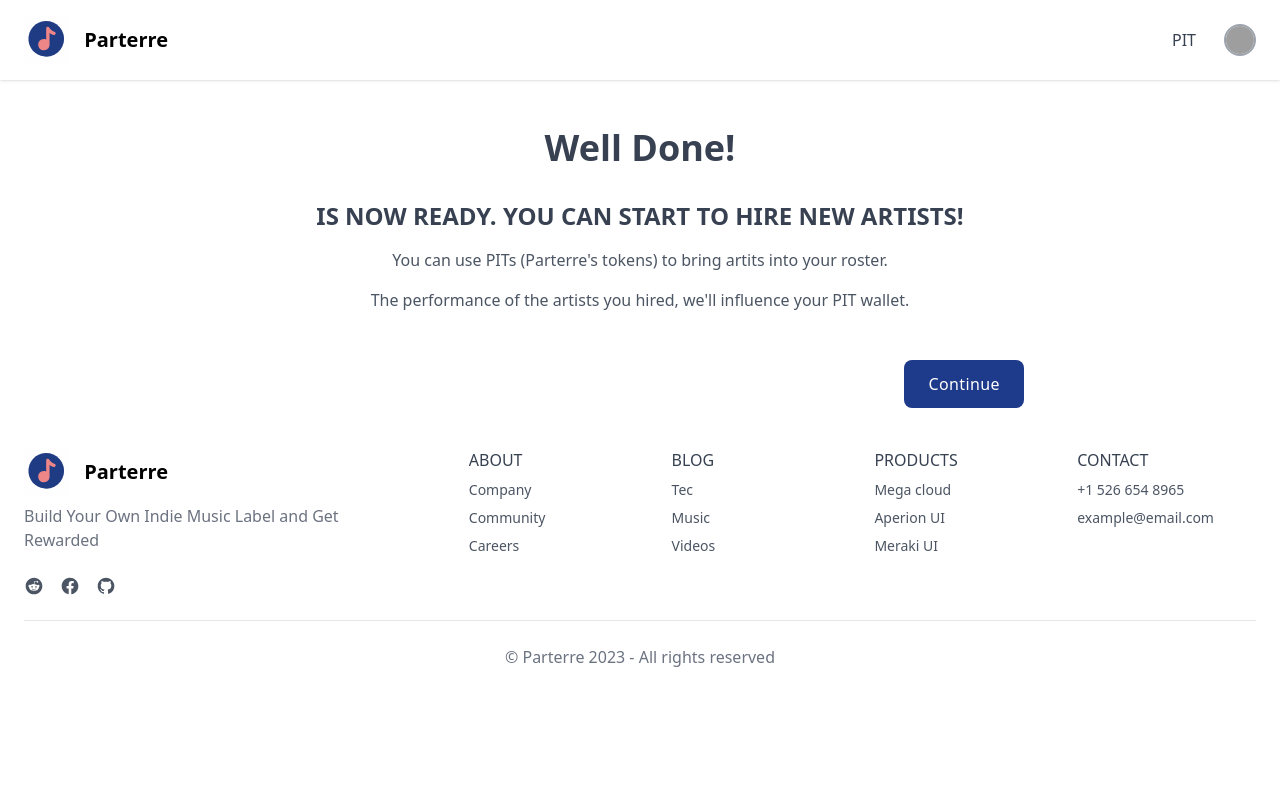
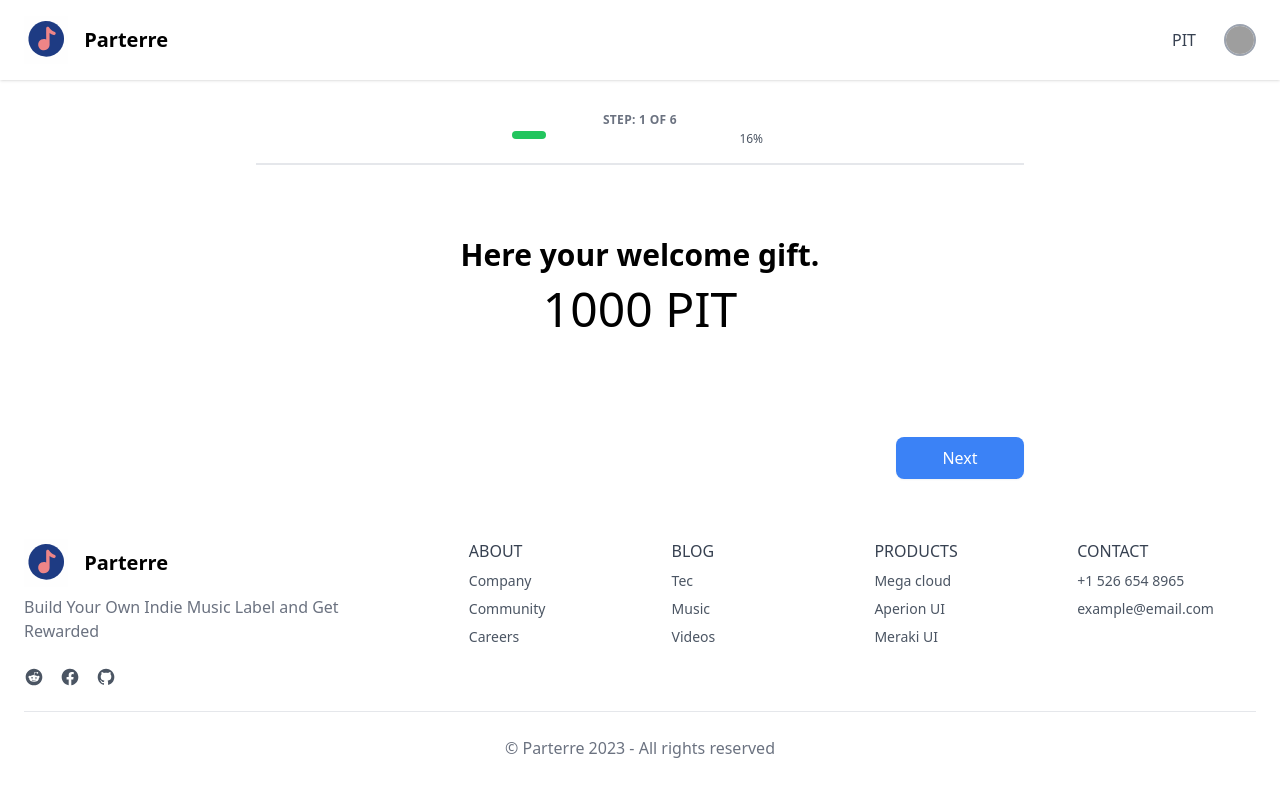
Before and after one commit to liuuuk311/parterre, a Django app: page /welcome/ in a window 1280 px wide. Run offline with Django 4.2, Linux system fonts and the light colour scheme; the visitor is signed in with stand-in values (Sample User, id 1); parts of the project's set-up code (start-up, migrations or seed data) failed here and were passed over; some libraries are stand-ins or nearby versions; grey boxes are pictures that could not be loaded.

Commit message:
Welcome wizard

```diff
--- /dev/null
+++ b/web/users/templates/label/bottom_navigation.html
@@ -0,0 +1,31 @@
+<!-- Bottom Navigation -->
+<div class="py-5 bg-white">
+    <div class="mx-auto">
+        <div class="flex justify-between">
+            <div class="w-1/2">
+                <button
+                        x-show="step > 1"
+                        @click="step--"
+                        class="w-32 focus:outline-none py-2 px-5 rounded-lg shadow-sm text-center text-gray-600 bg-white hover:bg-gray-100 font-medium border"
+                >Previous
+                </button>
+            </div>
+
+            <div class="w-1/2 text-right">
+                <button
+                        x-show="step < 6"
+                        @click="step++"
+                        class="w-32 focus:outline-none border border-transparent py-2 px-5 rounded-lg shadow-sm text-center text-white bg-blue-500 hover:bg-blue-600 font-medium"
+                >Next
+                </button>
+
+                <button
+                        @click="step = 'complete'"
+                        x-show="step === 6"
+                        class="w-32 focus:outline-none border border-transparent py-2 px-5 rounded-lg shadow-sm text-center text-white bg-blue-500 hover:bg-blue-600 font-medium"
+                >Complete
+                </button>
+            </div>
+        </div>
+    </div>
+</div>
--- a/web/users/templates/label/label_info.html
+++ /dev/null
@@ -1,34 +0,0 @@
-{% extends 'utils/base_app.html' %}
-{% load static tailwind_tags tailwind_filters i18n %}
-
-{% block title %}
-    {% translate "Dashboard" %}
-{% endblock %}
-
-
-{% block content %}
-    {{ block.super }}
-    <div class="max-w-3xl mx-auto text-center">
-        <h1 class="text-4xl capitalize font-extrabold text-gray-700 dark:text-white my-8">{% translate "Well done!" %}</h1>
-
-            <div class="mt-2">
-                <h2 class="text-2xl uppercase font-bold text-gray-700 dark:text-white hover:text-gray-600 dark:hover:text-gray-200">
-                    {{ user.label.name }} {% translate "is now ready. You can start to hire new artists!" %}
-                </h2>
-                <p class="my-4 text-gray-600 dark:text-gray-300">
-                    {% translate "You can use PITs (Parterre's tokens) to bring artits into your roster." %}
-                </p>
-                <p class="my-4 text-gray-600 dark:text-gray-300">
-                    {% translate "The performance of the artists you hired, we'll influence your PIT wallet." %}
-                </p>
-            </div>
-
-
-            <div class="flex items-center justify-end mt-12">
-                {% translate "Continue" as continue_label %}
-                {% url 'dashboard' as href %}
-                {% include "utils/buttons/primary_button.html" with label=continue_label href=href %}
-            </div>
-    </div>
-
-{% endblock %}
--- /dev/null
+++ b/web/users/templates/label/navigation.html
@@ -0,0 +1,13 @@
+<!-- Top Navigation -->
+<div class="border-b-2 py-4">
+    <div class="uppercase tracking-wide text-xs font-bold text-gray-500 mb-1 leading-tight"
+         x-text="`Step: ${step} of 6`"></div>
+    <div class="md:w-64 flex flex-row mx-auto">
+        <div class="w-full bg-white rounded-full mr-2">
+            <div class="rounded-full bg-green-500 text-xs leading-none h-2 text-center text-white"
+                 :style="'width: '+ parseInt(step / 6 * 100) +'%'"></div>
+        </div>
+        <div class="text-xs w-10 text-gray-600" x-text="parseInt(step / 6 * 100) +'%'"></div>
+    </div>
+</div>
+<!-- /Top Navigation -->
--- /dev/null
+++ b/web/users/templates/label/step1.html
@@ -0,0 +1,9 @@
+{% load i18n %}
+<div class="py-8">
+    <h1 class="text-3xl font-bold">
+        {% translate "Here your welcome gift." %}
+    </h1>
+    <h2 class="text-5xl leading-normal">
+        1000 PIT
+    </h2>
+</div>
--- /dev/null
+++ b/web/users/templates/label/step2.html
@@ -0,0 +1,6 @@
+{% load i18n %}
+<div class="py-8">
+    <h1 class="text-3xl font-bold">
+        {% translate "Here's a short tour of the app" %}
+    </h1>
+</div>
--- /dev/null
+++ b/web/users/templates/label/step3.html
@@ -0,0 +1,10 @@
+{% load i18n %}
+<div class="py-8">
+    <h1 class="text-3xl font-bold">
+        {% translate "Buy artists" %}
+    </h1>
+    <p>
+        {% translate "With PIT you can buy your favorite artists" %}
+    </p>
+    <img src="" alt="How to buy Artists" class="w-full">
+</div>
--- /dev/null
+++ b/web/users/templates/label/step4.html
@@ -0,0 +1,10 @@
+{% load i18n %}
+<div class="py-8">
+    <h1 class="text-3xl font-bold">
+        {% translate "Weekly PIT" %}
+    </h1>
+    <p>
+        {% translate "Every week the artists will earn you royalties which you will get as PITs" %}
+    </p>
+    <img src="" alt="Transactions" class="w-full">
+</div>
--- /dev/null
+++ b/web/users/templates/label/step5.html
@@ -0,0 +1,10 @@
+{% load i18n %}
+<div class="py-8">
+    <h1 class="text-3xl font-bold">
+        {% translate "Sell Artists" %}
+    </h1>
+    <p>
+        {% translate "The value of an artist changes overtime based on their performances. You can sell an artist to make some profit" %}
+    </p>
+    <img src="" alt="Sell artist" class="w-full">
+</div>
--- /dev/null
+++ b/web/users/templates/label/step6.html
@@ -0,0 +1,10 @@
+{% load i18n %}
+<div class="py-8">
+    <h1 class="text-3xl font-bold">
+        {% translate "Marketplace" %}
+    </h1>
+    <p>
+        {% translate "You can use your PIT to get valuable things from our marketplace" %}
+    </p>
+    <img src="" alt="Marketplace" class="w-full">
+</div>
--- /dev/null
+++ b/web/users/templates/label/step_complete.html
@@ -0,0 +1,15 @@
+{% load i18n %}
+<div>
+    <svg class="mb-4 h-20 w-20 text-green-500 mx-auto" viewBox="0 0 20 20" fill="currentColor">
+        <path fill-rule="evenodd"
+              d="M10 18a8 8 0 100-16 8 8 0 000 16zm3.707-9.293a1 1 0 00-1.414-1.414L9 10.586 7.707 9.293a1 1 0 00-1.414 1.414l2 2a1 1 0 001.414 0l4-4z"
+              clip-rule="evenodd"/>
+    </svg>
+
+    <h2 class="text-2xl mb-4 text-gray-800 text-center font-bold">{% translate 'Ready to start?' %}</h2>
+
+    <a href="{% url 'dashboard' %}"
+            class="w-32 focus:outline-none border border-transparent py-2 px-5 rounded-lg shadow-sm text-center text-white bg-blue-500 hover:bg-blue-600 font-medium"
+    >Let's go
+    </a>
+</div>
--- /dev/null
+++ b/web/users/templates/label/welcome.html
@@ -0,0 +1,55 @@
+{% extends 'utils/base_app.html' %}
+{% load static tailwind_tags tailwind_filters i18n %}
+
+{% block title %}
+    {% translate "Dashboard" %}
+{% endblock %}
+
+
+{% block content %}
+    {{ block.super }}
+    <div class="max-w-3xl mx-auto text-center">
+        <div x-data="app()" x-cloak>
+            <div x-show.transition="step === 'complete'">
+                {% include "label/step_complete.html" %}
+            </div>
+            <div x-show.transition="step != 'complete'">
+                {% include "label/navigation.html" %}
+
+                <!-- Step Content -->
+                <div class="py-10 text-center">
+                    <div x-show.transition.in="step === 1">
+                        {% include "label/step1.html" %}
+                    </div>
+                    <div x-show.transition.in="step === 2">
+                        {% include "label/step2.html" %}
+                    </div>
+                    <div x-show.transition.in="step === 3">
+                        {% include "label/step3.html" %}
+                    </div>
+                    <div x-show.transition.in="step === 4">
+                        {% include "label/step4.html" %}
+
+                    </div>
+                    <div x-show.transition.in="step === 5">
+                        {% include "label/step5.html" %}
+                    </div>
+                    <div x-show.transition.in="step === 6">
+                        {% include "label/step6.html" %}
+                    </div>
+                </div>
+                {% include "label/bottom_navigation.html" %}
+                <!-- / Step Content -->
+            </div>
+        </div>
+    </div>
+
+<script>
+    function app() {
+        return {
+            step: 1,
+        }
+    }
+</script>
+
+{% endblock %}
--- a/web/users/templates/profile/profile.html
+++ b/web/users/templates/profile/profile.html
@@ -9,4 +9,7 @@
 {% block content %}
     {{ block.super }}
     {% include "profile/transactions.html" %}
+    <a href="{% url 'logout' %}">
+        {% translate "Logout" %}
+    </a>
 {% endblock %}
--- a/web/users/templates/registration/_form_container.html
+++ b/web/users/templates/registration/_form_container.html
@@ -6,7 +6,7 @@
     <div class="w-full max-w-xl mx-auto overflow-hidden bg-white rounded-lg shadow-md dark:bg-slate-800">
         <div class="py-8 px-4 md:px-12">
             <a class="flex justify-center mx-auto" href="{% url 'home' %}">
-                <img class="w-auto h-12" src="{% static 'logo.png' %}" alt="Parterre Logo">
+                {% include "utils/logo.html" %}
             </a>
 
             <h3 class="my-5 text-3xl font-medium text-center text-black dark:text-gray-200">
--- a/web/users/views.py
+++ b/web/users/views.py
@@ -31,7 +31,7 @@
 
 
 class RecordLabelInfoView(LoginRequiredMixin, TemplateView):
-    template_name = 'label/label_info.html'
+    template_name = 'label/welcome.html'
 
 
 class UserProfileView(LoginRequiredMixin, TemplateView):
--- /dev/null
+++ b/web/utils/templates/utils/logo.html
@@ -0,0 +1,20 @@
+<svg xmlns="http://www.w3.org/2000/svg" version="1.1" class="h-12" viewBox="0 0 1288 1400"
+                         style="shape-rendering:geometricPrecision; text-rendering:geometricPrecision; image-rendering:optimizeQuality; fill-rule:evenodd; clip-rule:evenodd"
+                         xmlns:xlink="http://www.w3.org/1999/xlink">
+                        <g>
+                            <path style="opacity:1" fill="#fefefe"
+                                  d="M -0.5,-0.5 C 428.833,-0.5 858.167,-0.5 1287.5,-0.5C 1287.5,466.167 1287.5,932.833 1287.5,1399.5C 858.167,1399.5 428.833,1399.5 -0.5,1399.5C -0.5,932.833 -0.5,466.167 -0.5,-0.5 Z"/>
+                        </g>
+                        <g>
+                            <path style="opacity:1" fill="#1e3b83"
+                                  d="M 620.5,147.5 C 784.978,142.861 923.145,200.195 1035,319.5C 1149,452.157 1189.34,604.824 1156,777.5C 1118.43,935.696 1028.26,1053.2 885.5,1130C 758.188,1192.67 626.521,1203.67 490.5,1163C 366.53,1121.67 270.364,1045.51 202,934.5C 122.194,794.937 107.194,648.604 157,495.5C 206.776,361.388 295.609,262.222 423.5,198C 486.007,168.457 551.674,151.624 620.5,147.5 Z"/>
+                        </g>
+                        <g>
+                            <path style="opacity:1" fill="#ee8587"
+                                  d="M 645.5,682.5 C 645.56,683.043 645.893,683.376 646.5,683.5C 647.83,653.003 647.83,622.669 646.5,592.5C 646.333,513.833 646.5,435.166 647,356.5C 654.864,326.327 674.364,313.16 705.5,317C 716.465,319.563 725.632,325.063 733,333.5C 773.692,397.506 829.859,442.339 901.5,468C 925.578,485.814 931.078,508.314 918,535.5C 904.925,554.11 887.092,561.276 864.5,557C 820.331,543.171 780.498,521.671 745,492.5C 745.19,587.665 745.69,682.832 746.5,778C 746.333,800.833 746.167,823.667 746,846.5C 739.293,904.453 711.46,948.953 662.5,980C 626.073,999.889 587.406,1005.89 546.5,998C 469.262,978.091 425.095,928.591 414,849.5C 411.343,776.615 441.509,722.448 504.5,687C 550.858,665.344 597.858,663.844 645.5,682.5 Z"/>
+                        </g>
+                        <g>
+                            <path style="opacity:1" fill="#bb6b87"
+                                  d="M 646.5,592.5 C 647.83,622.669 647.83,653.003 646.5,683.5C 645.893,683.376 645.56,683.043 645.5,682.5C 646.498,652.671 646.831,622.671 646.5,592.5 Z"/>
+                        </g>
+                    </svg>
--- a/web/utils/templates/utils/navbar/navbar.html
+++ b/web/utils/templates/utils/navbar/navbar.html
@@ -6,26 +6,7 @@
             <div class="flex items-center justify-between">
                 <a href="{% url 'home' %}" class="flex text-xl font-semibold items-center gap-4">
 
-                    <svg xmlns="http://www.w3.org/2000/svg" version="1.1" class="h-12" viewBox="0 0 1288 1400"
-                         style="shape-rendering:geometricPrecision; text-rendering:geometricPrecision; image-rendering:optimizeQuality; fill-rule:evenodd; clip-rule:evenodd"
-                         xmlns:xlink="http://www.w3.org/1999/xlink">
-                        <g>
-                            <path style="opacity:1" fill="#fefefe"
-                                  d="M -0.5,-0.5 C 428.833,-0.5 858.167,-0.5 1287.5,-0.5C 1287.5,466.167 1287.5,932.833 1287.5,1399.5C 858.167,1399.5 428.833,1399.5 -0.5,1399.5C -0.5,932.833 -0.5,466.167 -0.5,-0.5 Z"/>
-                        </g>
-                        <g>
-                            <path style="opacity:1" fill="#1e3b83"
-                                  d="M 620.5,147.5 C 784.978,142.861 923.145,200.195 1035,319.5C 1149,452.157 1189.34,604.824 1156,777.5C 1118.43,935.696 1028.26,1053.2 885.5,1130C 758.188,1192.67 626.521,1203.67 490.5,1163C 366.53,1121.67 270.364,1045.51 202,934.5C 122.194,794.937 107.194,648.604 157,495.5C 206.776,361.388 295.609,262.222 423.5,198C 486.007,168.457 551.674,151.624 620.5,147.5 Z"/>
-                        </g>
-                        <g>
-                            <path style="opacity:1" fill="#ee8587"
-                                  d="M 645.5,682.5 C 645.56,683.043 645.893,683.376 646.5,683.5C 647.83,653.003 647.83,622.669 646.5,592.5C 646.333,513.833 646.5,435.166 647,356.5C 654.864,326.327 674.364,313.16 705.5,317C 716.465,319.563 725.632,325.063 733,333.5C 773.692,397.506 829.859,442.339 901.5,468C 925.578,485.814 931.078,508.314 918,535.5C 904.925,554.11 887.092,561.276 864.5,557C 820.331,543.171 780.498,521.671 745,492.5C 745.19,587.665 745.69,682.832 746.5,778C 746.333,800.833 746.167,823.667 746,846.5C 739.293,904.453 711.46,948.953 662.5,980C 626.073,999.889 587.406,1005.89 546.5,998C 469.262,978.091 425.095,928.591 414,849.5C 411.343,776.615 441.509,722.448 504.5,687C 550.858,665.344 597.858,663.844 645.5,682.5 Z"/>
-                        </g>
-                        <g>
-                            <path style="opacity:1" fill="#bb6b87"
-                                  d="M 646.5,592.5 C 647.83,622.669 647.83,653.003 646.5,683.5C 645.893,683.376 645.56,683.043 645.5,682.5C 646.498,652.671 646.831,622.671 646.5,592.5 Z"/>
-                        </g>
-                    </svg>
+                    {% include "utils/logo.html" %}
                     Parterre
                 </a>
 
```
